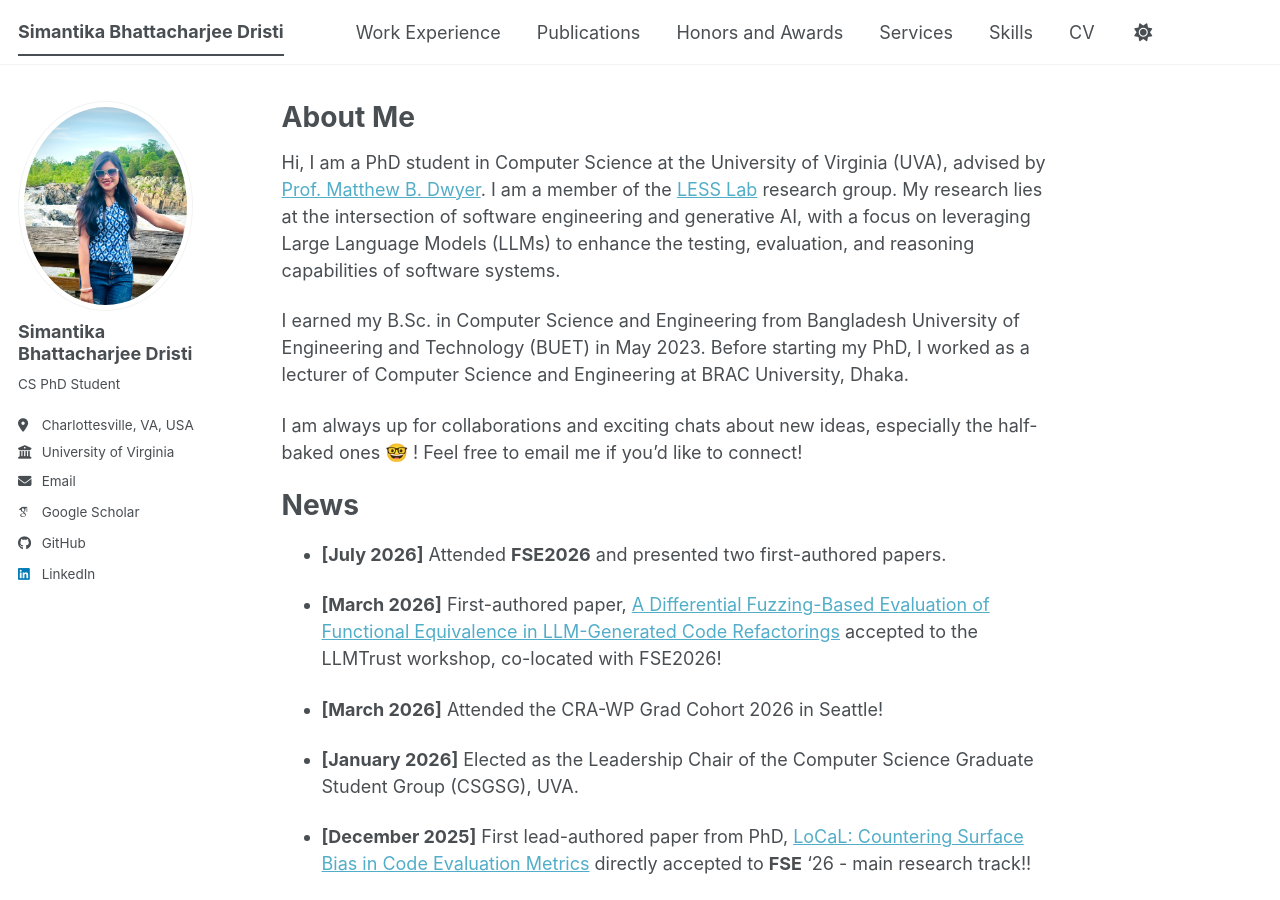
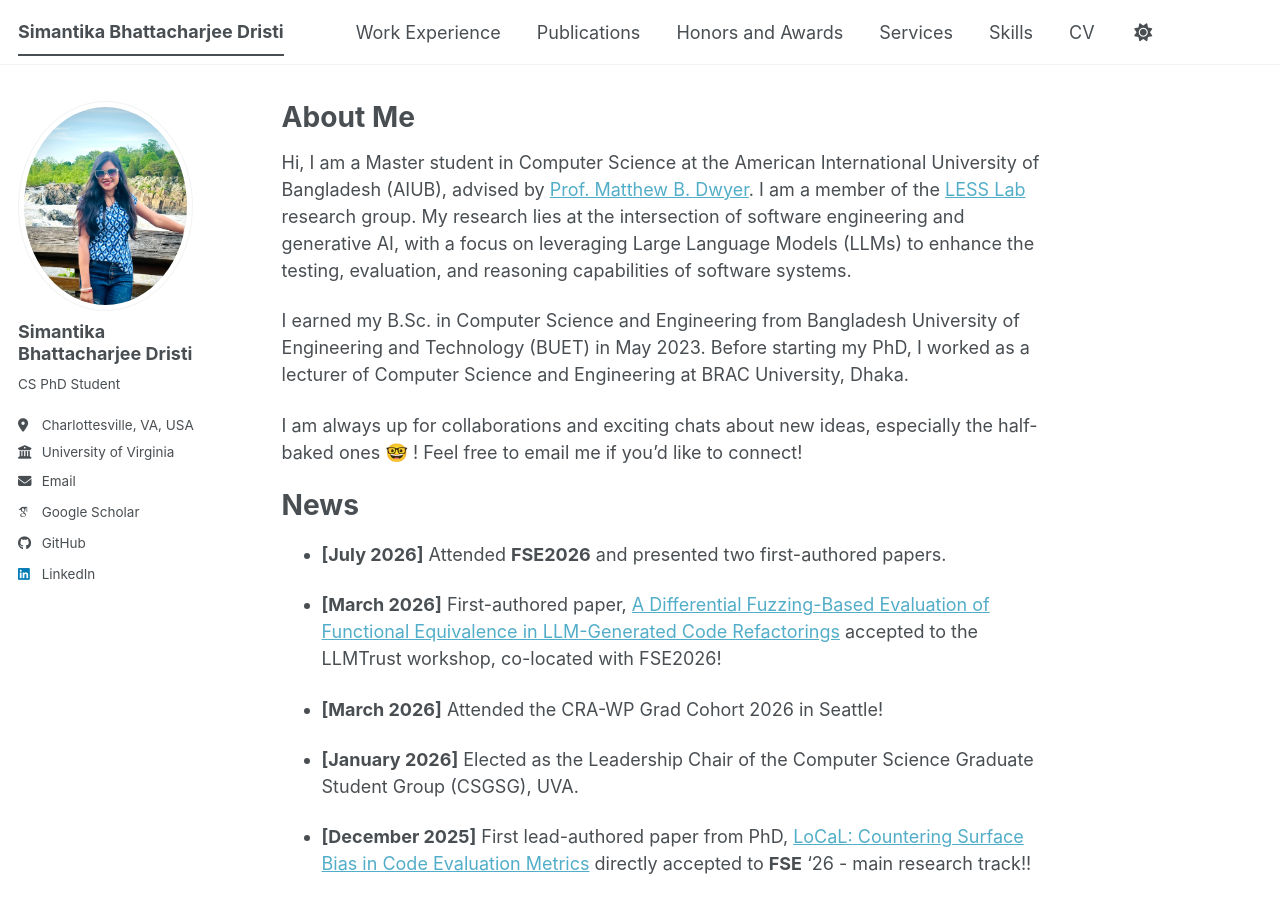
Before and after one commit to sadiaprova12/sadiaprova12.github.io, a Jekyll site: the page built from _pages/about.md, in a window 1280 px wide and 900 px high. Built offline with Jekyll 4.4.1, drawn with Linux system fonts in a browser that asks for light colours; some web fonts are replaced; a script bundle is joined from its source files by our own code; library files that are not in the unit come from our copies.

Commit message:
university name changed

```diff
--- a/_pages/about.md
+++ b/_pages/about.md
@@ -6,7 +6,7 @@ redirect_from:
   - /about.html
 ---
 <h1>About Me</h1>
-<p>Hi, I am a PhD student in Computer Science at the University of Virginia (UVA), advised by <a href="https://matthewbdwyer.github.io/"> Prof. Matthew B. Dwyer</a>. I am a member of the <a href="https://less-lab-uva.github.io/">LESS Lab</a> research group. My research lies at the intersection of software engineering and generative AI, with a focus on leveraging Large Language Models (LLMs) to enhance the testing, evaluation, and reasoning capabilities of software systems.</p>
+<p>Hi, I am a Master student in Computer Science at the American International University of Bangladesh (AIUB), advised by <a href="https://matthewbdwyer.github.io/"> Prof. Matthew B. Dwyer</a>. I am a member of the <a href="https://less-lab-uva.github.io/">LESS Lab</a> research group. My research lies at the intersection of software engineering and generative AI, with a focus on leveraging Large Language Models (LLMs) to enhance the testing, evaluation, and reasoning capabilities of software systems.</p>
 <p>I earned my B.Sc. in Computer Science and Engineering from Bangladesh University of Engineering and Technology (BUET) in May 2023. Before starting my PhD, I worked as a lecturer of Computer Science and Engineering at BRAC University, Dhaka. </p>
 <p>I am always up for collaborations and exciting chats about new ideas, especially the half-baked ones 🤓 ! Feel free to email me if you’d like to connect! </p>
 
```
